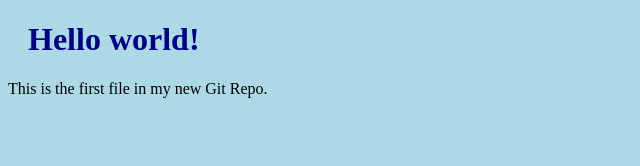
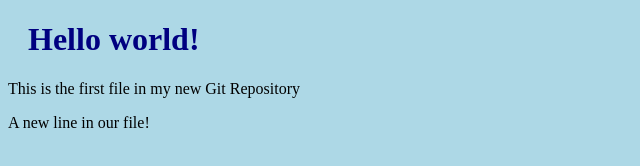
Before and after one commit to ArjunGB24/Git_Practice, a plain HTML site: page index.html in a window 1280 px wide. Shown: the whole page, without its empty margins (0-640 px from the left). Drawn offline with Linux system fonts and the light colour scheme.

Commit message:
updated index.html

```diff
--- a/index.html
+++ b/index.html
@@ -7,7 +7,8 @@
 <body>
 
 <h1>Hello world!</h1>
-<p>This is the first file in my new Git Repo.</p>
+<p>This is the first file in my new Git Repository</p>
+<p>A new line in our file!</p>
 
 </body>
 </html>
```
